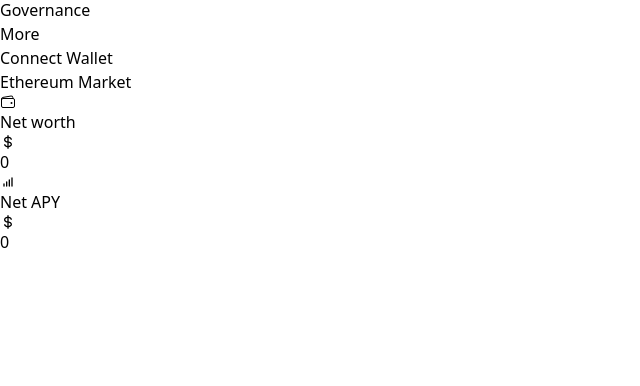
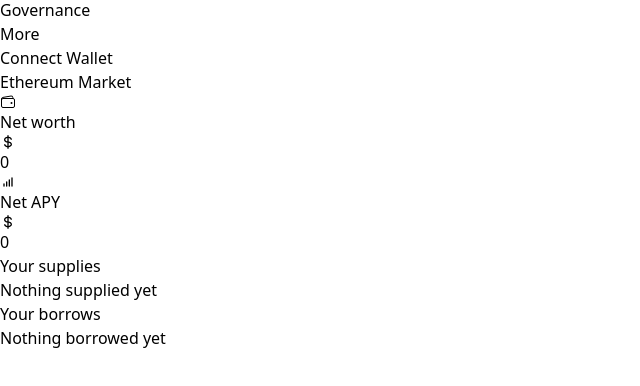
Before and after one commit to somyaranjan007/Dinance, a Next.js app in the folder client/: page / in a window 1280 px wide. Shown: the part 398-784 px from the top of the page, without its empty margins (0-640 px from the left). Built offline with nearby package versions, Linux system fonts and the light colour scheme.

Commit message:
complete user supply

```diff
--- a/client/src/components/Content/index.jsx
+++ b/client/src/components/Content/index.jsx
@@ -5,6 +5,7 @@ import { TbAntennaBars5 } from "react-icons/tb"
 import Logo from "@/assets/Logo.png";
 
 const Content = () => {
+
     return (
         <div className="bg-[#10111c] text-white h-[250px] px-28 flex justify-center items-start flex-col">
             <h1 className="text-[45px] font-semibold">Ethereum Market</h1>
--- /dev/null
+++ b/client/src/components/UserSupply/index.jsx
@@ -0,0 +1,18 @@
+import React from 'react'
+
+const UserSupply = () => {
+    return (
+        <div className="flex items-center justify-center px-[105px] text-black py-4">
+            <div className="w-full bg-white mx-2 h-[120px] rounded p-3 flex flex-col justify-between items-start">
+                <h3 className="text-[20px] font-semibold text-gray-800">Your supplies</h3>
+                <span className="text-[16px] text-gray-700">Nothing supplied yet</span>
+            </div>
+            <div className="w-full bg-white mx-2 h-[120px] rounded p-3 flex flex-col justify-between items-start">
+                <h3 className="text-[20px] font-semibold text-gray-800">Your borrows</h3>
+                <span className="text-[16px] text-gray-700">Nothing borrowed yet</span>
+            </div>
+        </div>
+    )
+}
+
+export default UserSupply
--- a/client/src/layout/Layout.jsx
+++ b/client/src/layout/Layout.jsx
@@ -6,7 +6,7 @@ const Layout = ({children}) => {
     return (
         <div className="bg-[#1f212d] text-white ">
             <Header />
-            <div>
+            <div className="bg-gray-200">
                 {children}
             </div>
             <Footer />
--- a/client/src/pages/index.jsx
+++ b/client/src/pages/index.jsx
@@ -1,10 +1,12 @@
 import Layout from "@/layout/Layout";
 import Content from "@/components/Content";
+import UserSupply from "@/components/UserSupply";
 
 export default function Home() {
   return (
     <Layout>
       <Content />
+      <UserSupply />
     </Layout>
   )
 }
```
